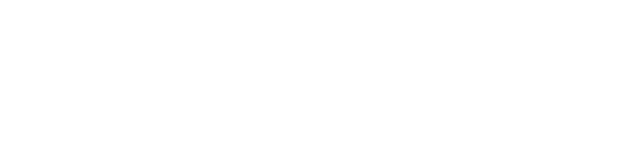
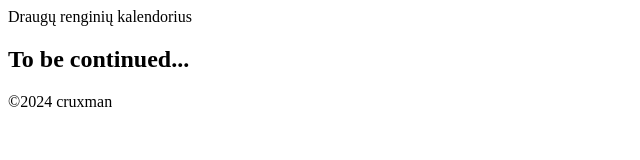
Before and after one commit to mkrivickas/Pustinka, a website: page index.html in a window 1280 px wide. Shown: the whole page, without its empty margins (0-640 px from the left). Drawn offline with Linux system fonts and the light colour scheme.

Commit message:
Small changes

```diff
--- a/index.html
+++ b/index.html
@@ -6,8 +6,14 @@
     <title>Pustinka 2024</title>
 </head>
 <body>
-    <header></header>
-    <main></main>
-    <footer></footer>
+    <header>Draugų renginių kalendorius</header>
+    <main>
+        <section>
+            <div>
+                <h1>To be continued...</h1>
+            </div>
+        </section>
+    </main>
+    <footer>&copy;2024 cruxman</footer>
 </body>
 </html>
--- a/package.json
+++ b/package.json
@@ -9,5 +9,8 @@
   },
   "keywords": [],
   "author": "Mindaugas",
-  "license": "MIT"
+  "license": "MIT",
+  "devDependencies": {
+    "dead-server": "^1.0.9"
+  }
 }
```
Also changed, not shown: 1 other file.
